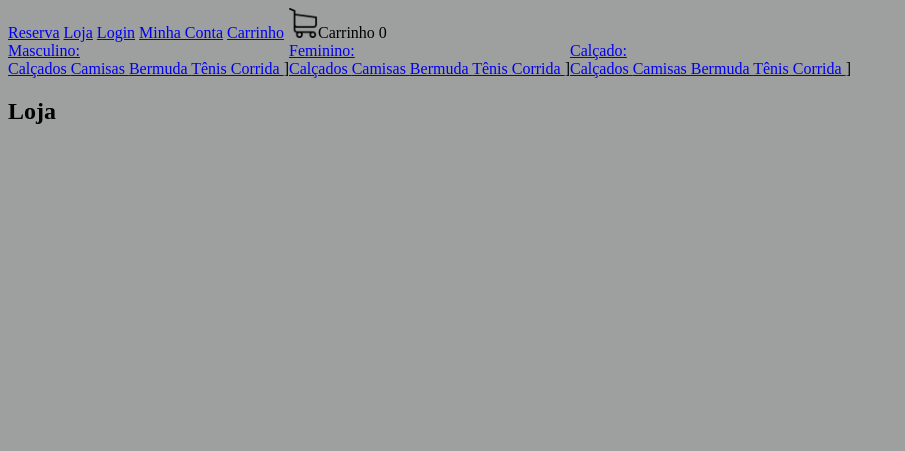
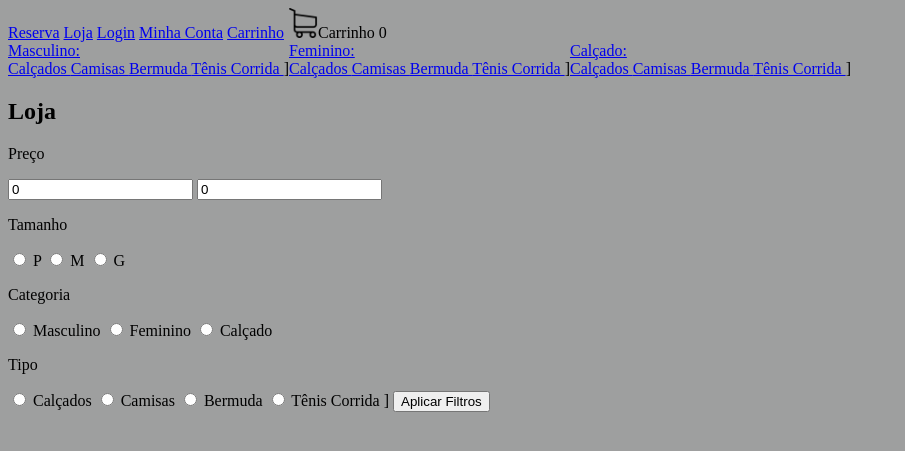
Before and after one commit to gabriellemosc/Ecommerce_Project, a Django app: page /loja/1/ in a window 1280 px wide. Shown: the top 451 px of the page, without its empty margins (0-905 px from the left). Run offline with Django 5.2, Linux system fonts and the light colour scheme; data comes from the database, SQL or seed files in the repository; some libraries are stand-ins or nearby versions.

Commit message:
Filter Products By min and Max Price

```diff
--- a/loja/templates/loja.html
+++ b/loja/templates/loja.html
@@ -3,6 +3,31 @@
 {% block body %}
 
 <h2>Loja</h2>
+
+
+<form action="POST">
+    <p>Preço</p>
+        <input type="number" name="preco_minimo" value={{minimo}}>
+        <input type="number" name="preco_maximo" value={{maximo}}>
+    <p>Tamanho</p>
+    {% for tamanho in tamanhos %}
+        <input type="radio" name="tamanho" value="{{tamanho}}">
+        <label for="{{tamanho}}">{{tamanho}}</label>
+        {% endfor %}
+    <p>Categoria</p>
+        {% for categoria in categorias %}
+            <input type="radio" name="categoria" value="{{categoria.slug}}">
+            <label for="{{categoria.slug}}">{{categoria.nome}}</label>
+        {% endfor %}
+
+    <p>Tipo</p>
+     {% for tipo in tipos %}
+        <input type="radio" name="tipo" value="{{tipo.slug}}">
+        <label for="{{tipo.slug}}">{{tipo.nome}}</label>
+     {% endfor %}]
+    <button type="submit">Aplicar Filtros</button>
+
+</form>
 
 {% for produto in produtos %}
 <!-- the path to our store plus the product ID -->
--- a/loja/utils.py
+++ b/loja/utils.py
@@ -1,3 +1,4 @@
+from django.db.models import Max, Min #to filter min and max price
 
 def filtrar_produtos(produtos, filtro):
     if filtro:
@@ -7,3 +8,14 @@ def filtrar_produtos(produtos, filtro):
         else:
             produtos = produtos.filter(categoria__slug=filtro)
     return produtos
+
+def preco_minimo_maximo(produtos):
+#start the variable with 0 to not get a error
+    minimo = 0
+    maximo = 0
+    if len(produtos) > 0:
+        maximo = list(produtos.aggregate(Max("preco")).values())[0]         #get the max price of our DB 'produtos'
+        maximo = round(maximo,2)
+        minimo = list(produtos.aggregate(Min("preco")).values())[0]
+        minimo = round(minimo,2)
+    return minimo, maximo
--- a/loja/views.py
+++ b/loja/views.py
@@ -1,7 +1,7 @@
 from django.shortcuts import render, redirect
 from .models import *                       #import all the tables
 import uuid         #random number
-from .utils import filtrar_produtos
+from .utils import filtrar_produtos, preco_minimo_maximo
 # Create your views here.
 
 
@@ -14,7 +14,16 @@ def homepage(request):
 def loja(request, filtro=None):     #is None because we wait for the user to filter by the category
     produtos = Produto.objects.filter(ativo=True)            #queryset
     produtos = filtrar_produtos(produtos, filtro)       #we create a separete file to organize
-    context = {'produtos': produtos}
+    #max and min price
+    # variable of size
+    tamanhos = ["P", "M", "G"]
+
+    #call the function of utils
+    minimo, maximo = preco_minimo_maximo(produtos)
+
+
+
+    context = {'produtos': produtos, "minimo":minimo, "maximo":maximo, "tamanhos":tamanhos}
     return render(request, 'loja.html', context)     #load the HTML file
 
 # see the details of the product
```
